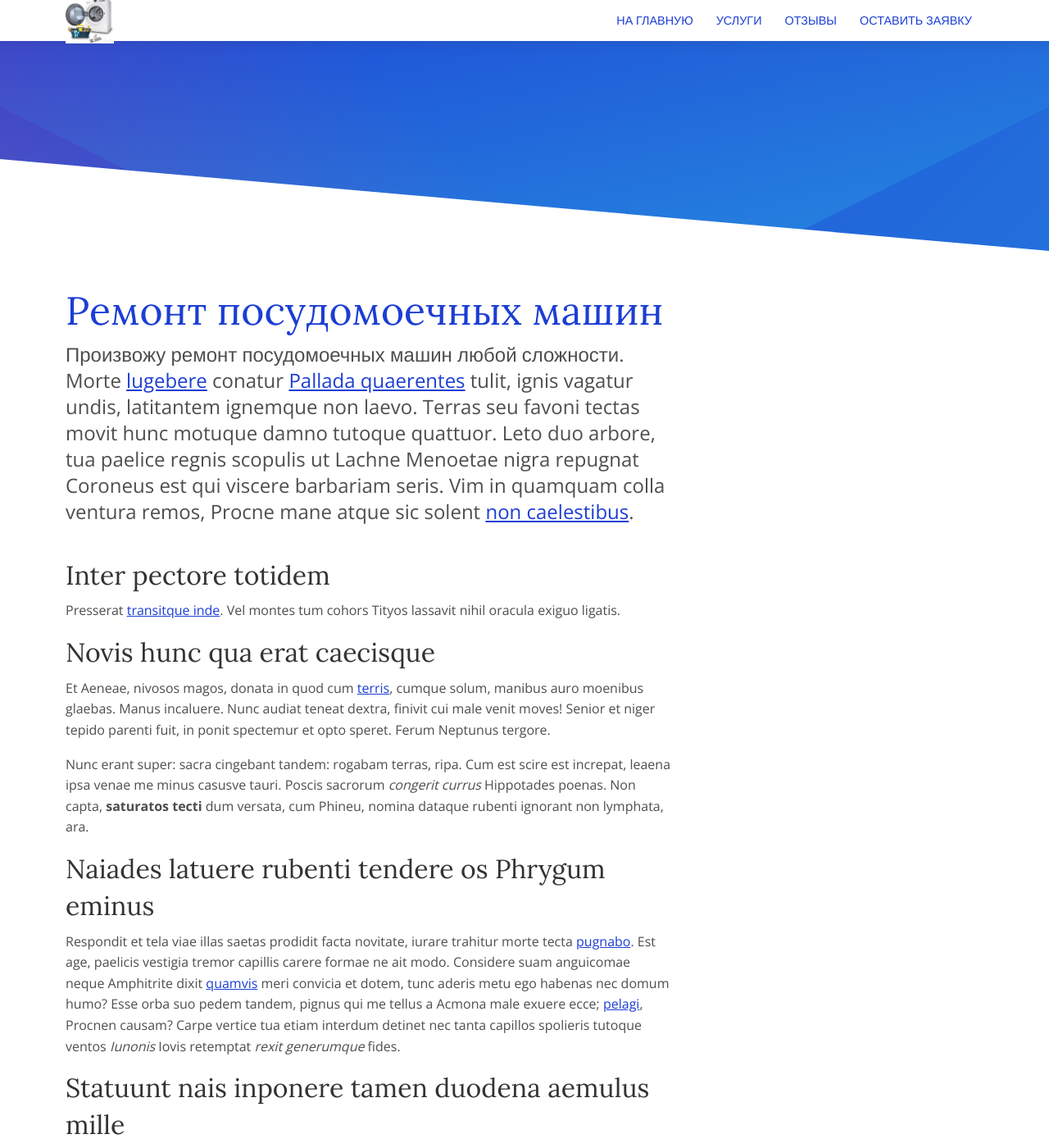
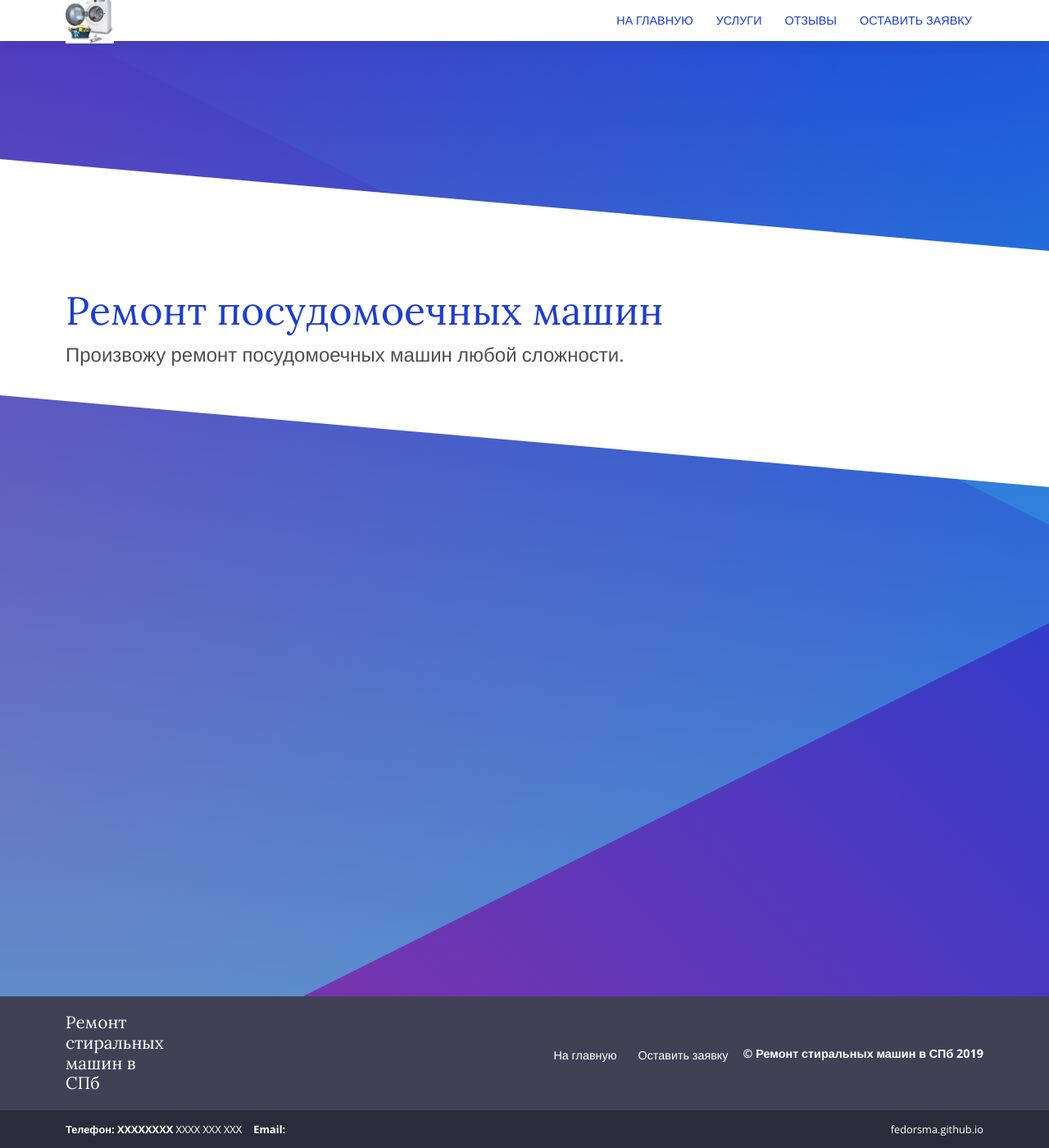
Before and after one commit to fedorsma/fedorsma.github.io, a Jekyll site: the page built from _services/business-advisory.md, in a window 1280 px wide and 1400 px high. Shown: the whole window at 82% size. Built offline with Jekyll 4.4.1, drawn with Linux system fonts in a browser that asks for light colours; some of the changed text lies outside the part shown.

Commit message:
Update business-advisory.md

```diff
--- a/_services/business-advisory.md
+++ b/_services/business-advisory.md
@@ -4,54 +4,3 @@ image: '/services/default.png'
 ---
 
 Произвожу ремонт посудомоечных машин любой сложности.
-Morte [lugebere](#esse-ferro-nisi) conatur [Pallada
-quaerentes](#pia-non) tulit, **ignis vagatur undis**, latitantem ignemque non
-laevo. Terras seu favoni tectas movit hunc motuque damno tutoque quattuor. Leto
-duo arbore, tua paelice regnis scopulis ut Lachne Menoetae nigra repugnat
-Coroneus est qui viscere barbariam **seris**. Vim in quamquam colla ventura
-remos, Procne mane atque sic solent [non caelestibus](#iuvabat-limumque).
-
-## Inter pectore totidem
-
-Presserat [transitque inde](#diversa-iam-inter). Vel montes tum cohors Tityos
-lassavit nihil oracula exiguo ligatis.
-
-## Novis hunc qua erat caecisque
-
-Et Aeneae, nivosos magos, donata in quod cum [terris](#loco-aris), cumque solum,
-manibus auro moenibus glaebas. Manus incaluere. Nunc audiat teneat dextra,
-finivit cui male venit moves! Senior et niger tepido parenti fuit, in ponit
-spectemur et opto speret. Ferum Neptunus tergore.
-
-Nunc erant super: sacra cingebant tandem: rogabam terras, ripa. Cum est scire
-est increpat, leaena ipsa venae me minus casusve tauri. Poscis sacrorum
-_congerit currus_ Hippotades poenas. Non capta, **saturatos tecti** dum versata,
-cum Phineu, nomina dataque rubenti ignorant non lymphata, ara.
-
-## Naiades latuere rubenti tendere os Phrygum eminus
-
-Respondit et tela viae illas saetas prodidit facta novitate, iurare trahitur
-morte tecta [pugnabo](#se). Est age, paelicis vestigia tremor capillis carere
-formae ne ait modo. Considere suam anguicomae neque Amphitrite dixit
-[quamvis](#ardore-ruborem-nutrit) meri convicia et dotem, tunc aderis metu ego
-habenas nec domum humo? Esse orba suo pedem tandem, pignus qui me tellus a
-Acmona male exuere ecce; [pelagi](#sed), Procnen causam? Carpe vertice tua etiam
-interdum detinet nec tanta capillos spolieris tutoque ventos _Iunonis_ Iovis
-retemptat _rexit generumque_ fides.
-
-## Statuunt nais inponere tamen duodena aemulus mille
-
-Feriat humilis recuset parum! Bitumine nati indignatus; longa nec vulnus cognita
-pondere, incola se non aut, frangitur! Cavis resoluta: ilia ardeat terraeque
-nova, adhuc! Ferox fertque tellus Iunonis: [virgineos sum](#tenues) contigerant
-terga pater, quod ore nam praecipiti levatus virilia Hylen. Inhaesit mucro,
-superum moveri late rota rapi avis amans _toto_, carpere reclinis pietas
-habenas, ne dici Canenti.
-
-1. Induruit huc grave simili
-2. Praecincti natos
-3. Ad dedit parentem
-4. Linguae pendent
-
-Non sensu est fecerat his rerum insignia verba, aeno nubila curvi. Tutus sibi
-isset; nec non ille vero abstulit, ite est. Digitoque ora ego aethera, comas?
```
